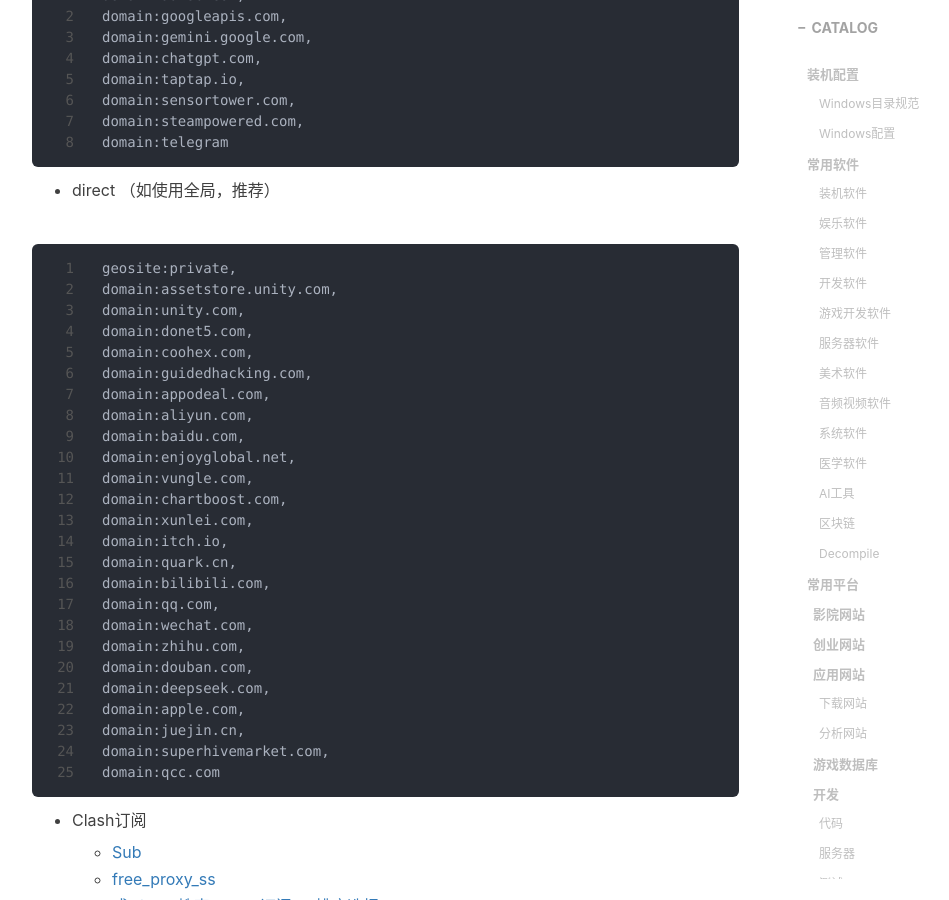
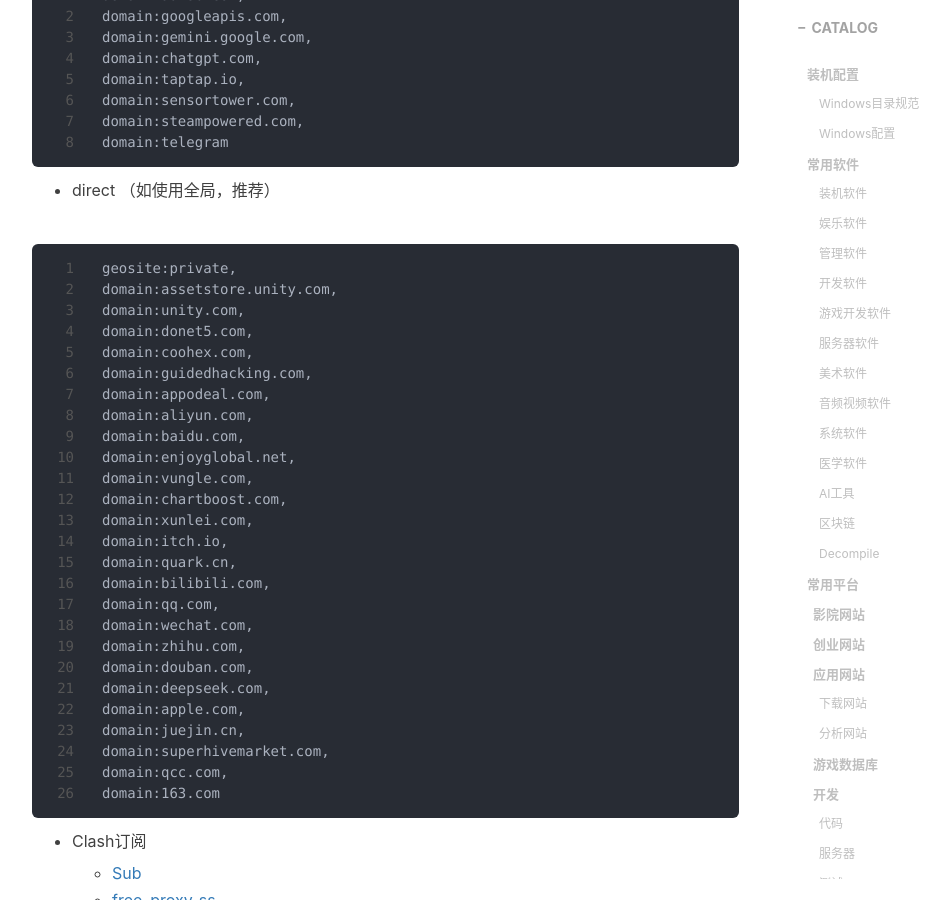
Before and after one commit to gumcstronger/gumcstronger.github.io, a Jekyll site: the page built from _posts/2022/2022-08-24-windows.md, in a window 1280 px wide and 900 px high, scrolled down 16276 px. Shown: the whole window, without its empty margins (233-1182 px from the left). Built offline with Jekyll 4.4.1, drawn with Linux system fonts in a browser that asks for light colours; nearby versions of some CDN libraries; comment, search, counter and statistics services are not loaded.

Commit message:
Update 2022-08-24-windows.md

````diff
--- a/_posts/2022/2022-08-24-windows.md
+++ b/_posts/2022/2022-08-24-windows.md
@@ -595,7 +595,8 @@
 domain:apple.com,
 domain:juejin.cn,
 domain:superhivemarket.com,
-domain:qcc.com
+domain:qcc.com,
+domain:163.com
 ```
 
 - Clash订阅
````
